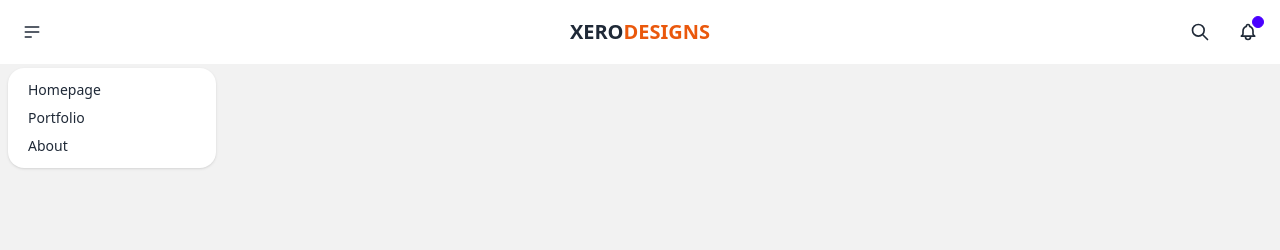
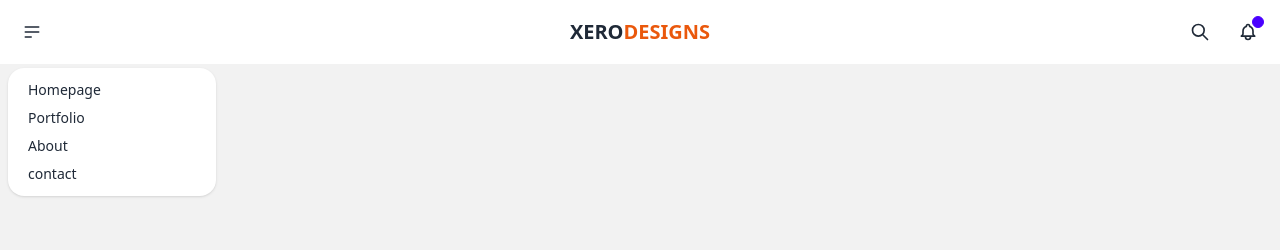
Before and after one commit to xeroburhan1/Daisy-ui, a plain HTML site: page src/index.html in a window 1280 px wide. Both pictures are taken after a click on the button 32 px from the left and 32 px from the top of the page. Shown: the top 250 px of the page. Drawn offline with Linux system fonts and the light colour scheme.

Commit message:
2nd commit

```diff
--- a/src/index.html
+++ b/src/index.html
@@ -24,6 +24,7 @@
                         <li><a>Homepage</a></li>
                         <li><a>Portfolio</a></li>
                         <li><a>About</a></li>
+                        <li><a>contact</a></li>
                     </ul>
                 </div>
             </div>
```
